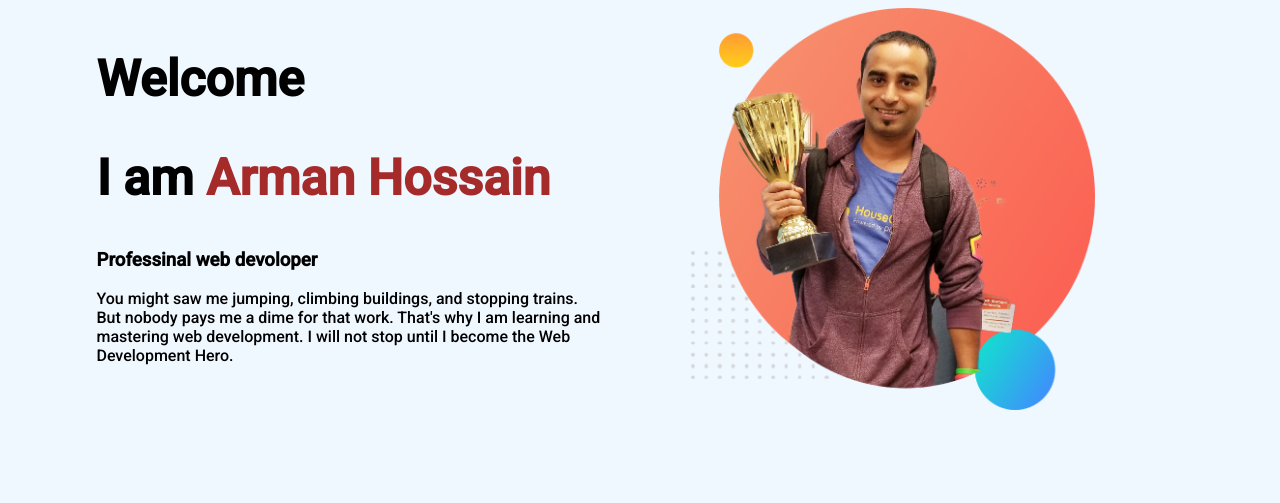
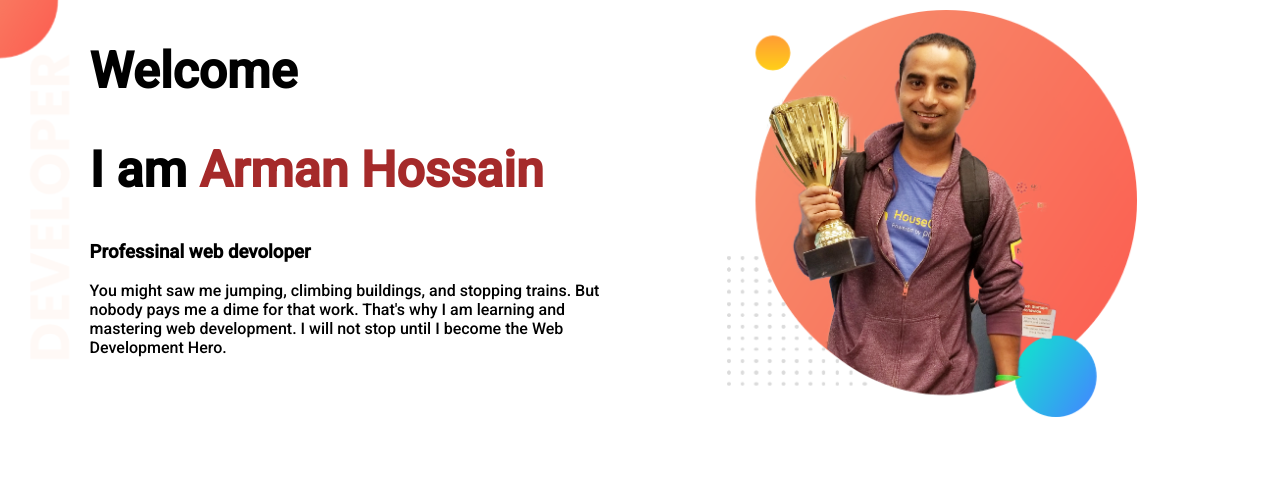
Before and after one commit to arman4hossain/web-porfolio, a plain HTML site: page index.html in a window 1280 px wide. Drawn offline with Linux system fonts and the light colour scheme.

Commit message:
rename problem

```diff
--- a/index.html
+++ b/index.html
@@ -9,7 +9,7 @@
     <link rel="stylesheet" href="style.css">
 </head>
 <body>
-    <section>
+    <section class="top-banner">
     <div class="hello">
         <h1>Welcome</h1>
         <h1>I am <span class="name">Arman Hossain</span></h1>
@@ -17,7 +17,7 @@
         <p>You might saw me jumping, climbing buildings, and stopping trains. But nobody pays me a dime for that work. That's why I am learning and mastering web development. I will not stop until I become the Web Development Hero.</p>
     </div>
     <div class="hello">
-        <img src="image/jhankar.png" alt="loading...">
+        <img src="Image/jhankar.png" alt="loading...">
     </div>
     </section>
 </body>
--- a/style.css
+++ b/style.css
@@ -1,8 +1,17 @@
 body {
+    margin: 0;
     font-family: 'Roboto', sans-serif;
-    background-color: aliceblue;
+    background-color: white;
 }
 
+.top-banner {
+    background-image: url("Image/top-banner.png");
+    background-repeat: no-repeat;
+}
+
+section {
+    height: 500px;
+}
 h1 {
     font-size: 50px;
 }
@@ -18,5 +27,9 @@ h1 {
     padding-left: 2%;
 }
 .hello img {
+    margin-top: 2%;
+    margin-left: 7%;
+    float: left;
     width: 80%;
+
 }
```
